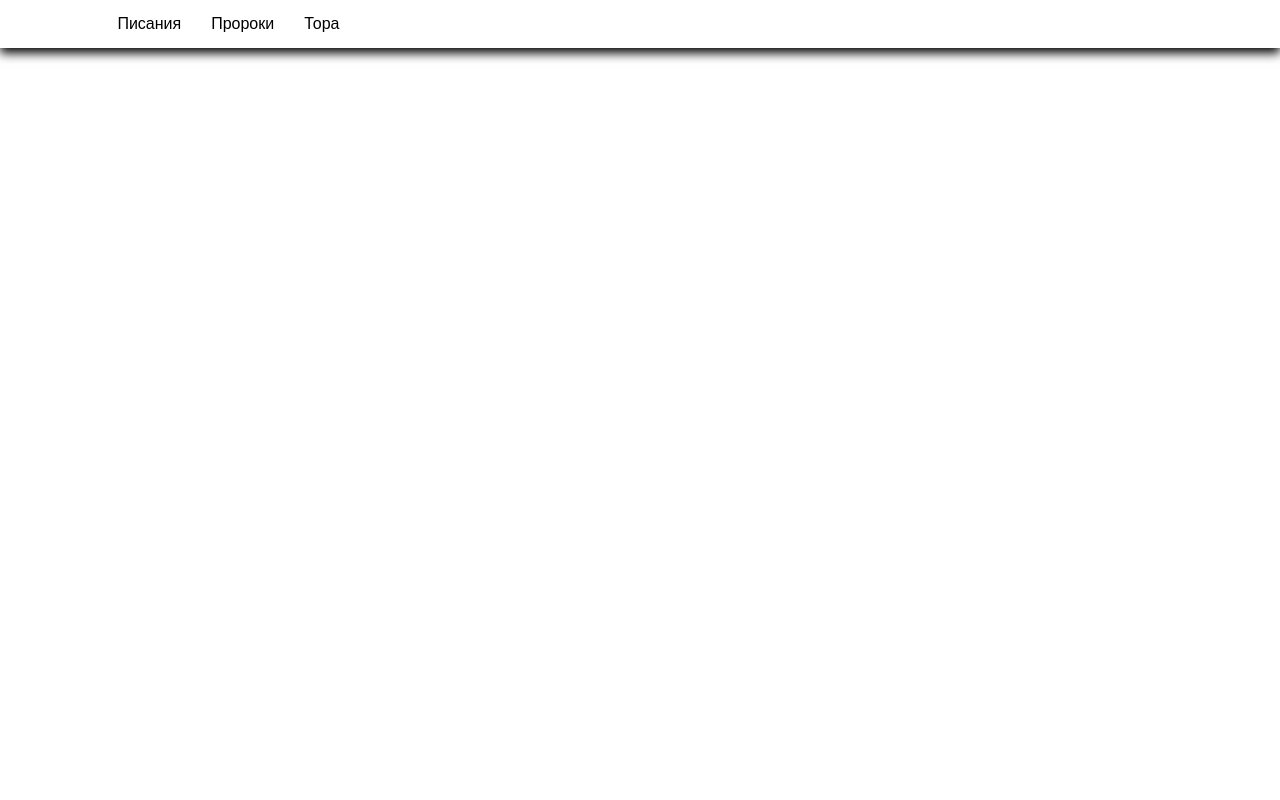
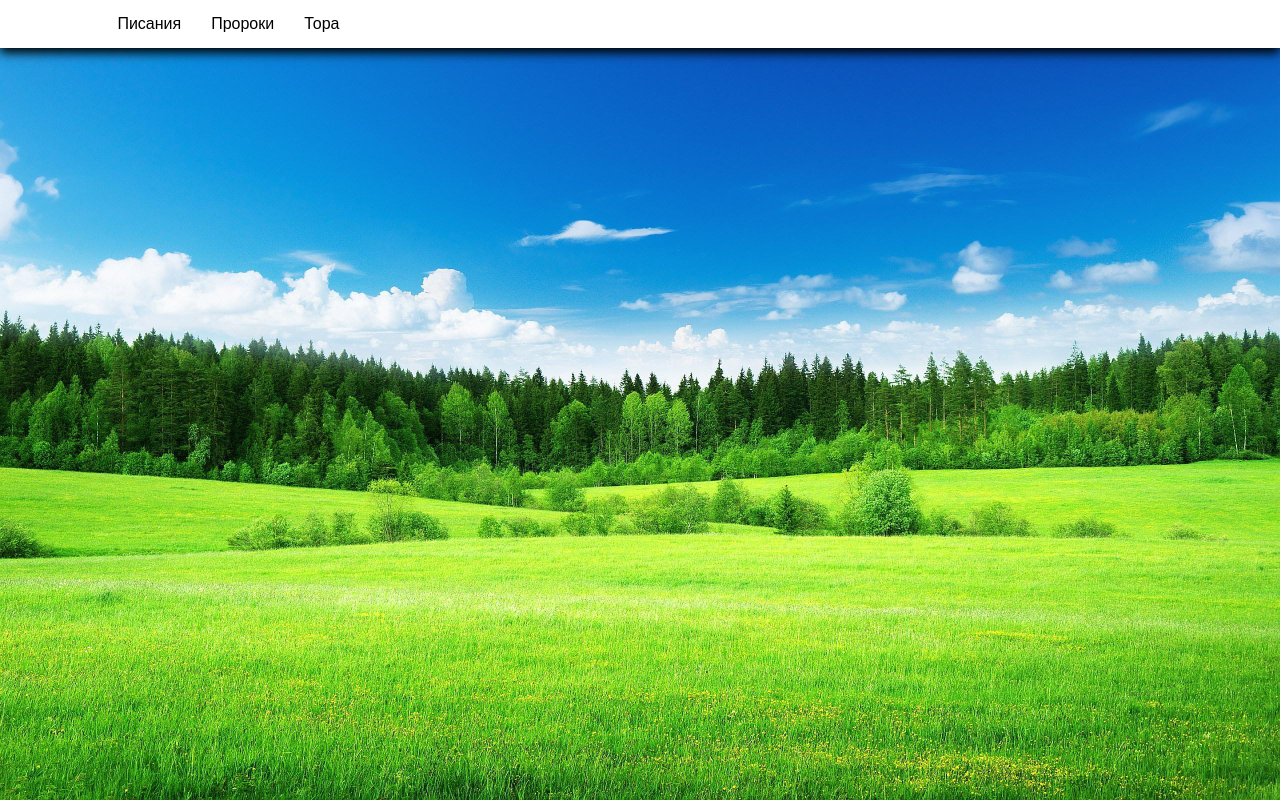
Before and after one commit to RomannIST/TANAKH, a plain HTML site: page index.html in a window 1280 px wide. Drawn offline with Linux system fonts and the light colour scheme.

Commit message:
Update style.css

```diff
--- a/style.css
+++ b/style.css
@@ -8,7 +8,7 @@ text-decoration: none;
 }
 body {
     height: 100vh;
-    background: url(img/4bg.jpg) no-repeat;
+    background: url(4bg.jpg) no-repeat;
     background-size: cover;
     background-position: center;
 }
```
